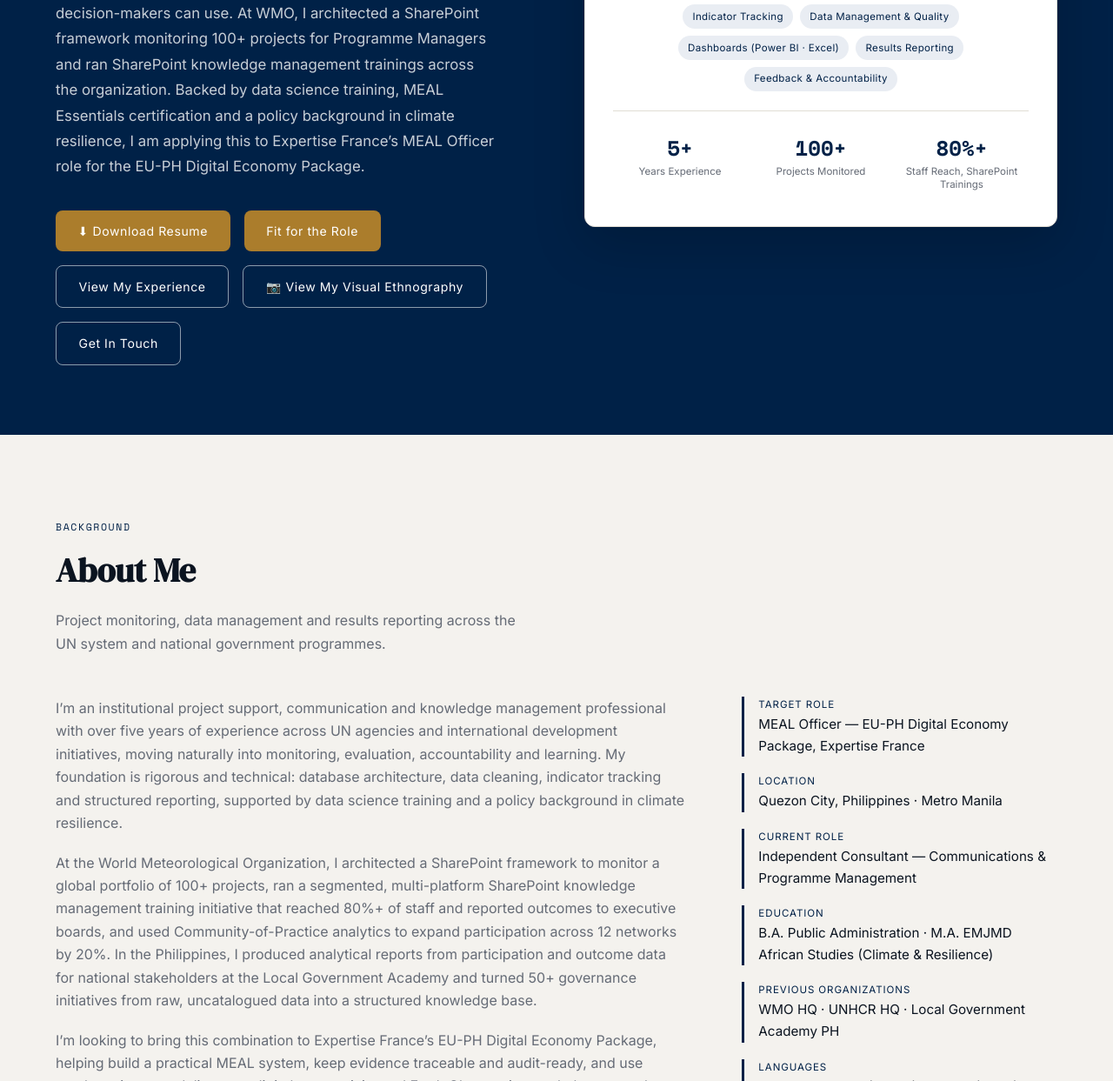
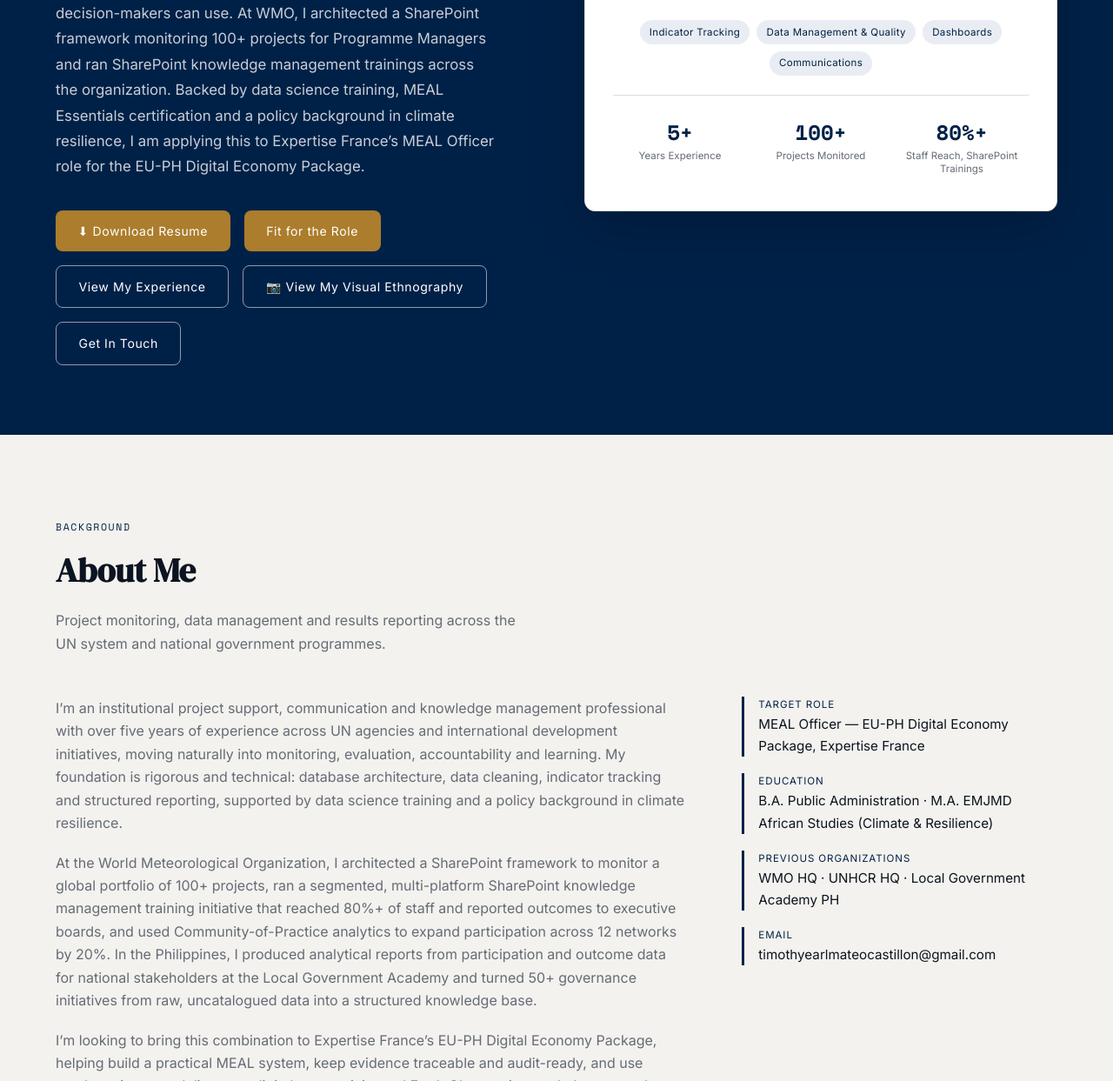
Before and after one commit to tmcastillon01/EF_MEAL, a plain HTML site: page index.html in a window 1280 px wide. Shown: the part 615-1858 px from the top of the page at 87% size. Drawn offline with nearby package versions, Linux system fonts and the light colour scheme.

Commit message:
Update index.html

```diff
--- a/index.html
+++ b/index.html
@@ -488,9 +488,8 @@
     <div class="badge-row">
       <span class="badge">Indicator Tracking</span>
       <span class="badge">Data Management &amp; Quality</span>
-      <span class="badge">Dashboards (Power BI · Excel)</span>
-      <span class="badge">Results Reporting</span>
-      <span class="badge">Feedback &amp; Accountability</span>
+      <span class="badge">Dashboards</span>
+      <span class="badge">Communications</span>
     </div>
     <div class="hero-stats">
       <div>
@@ -532,24 +531,12 @@
         <div class="meta-value">MEAL Officer — EU-PH Digital Economy Package, Expertise France</div>
       </div>
       <div class="meta-item">
-        <div class="meta-label">Location</div>
-        <div class="meta-value">Quezon City, Philippines · Metro Manila</div>
-      </div>
-      <div class="meta-item">
-        <div class="meta-label">Current Role</div>
-        <div class="meta-value">Independent Consultant — Communications &amp; Programme Management</div>
-      </div>
-      <div class="meta-item">
         <div class="meta-label">Education</div>
         <div class="meta-value">B.A. Public Administration · M.A. EMJMD African Studies (Climate &amp; Resilience)</div>
       </div>
       <div class="meta-item">
         <div class="meta-label">Previous Organizations</div>
         <div class="meta-value">WMO HQ · UNHCR HQ · Local Government Academy PH</div>
-      </div>
-      <div class="meta-item">
-        <div class="meta-label">Languages</div>
-        <div class="meta-value">English &amp; Filipino (Native) · French (Basic) · Portuguese (Basic)</div>
       </div>
       <div class="meta-item">
         <div class="meta-label">Email</div>
```
